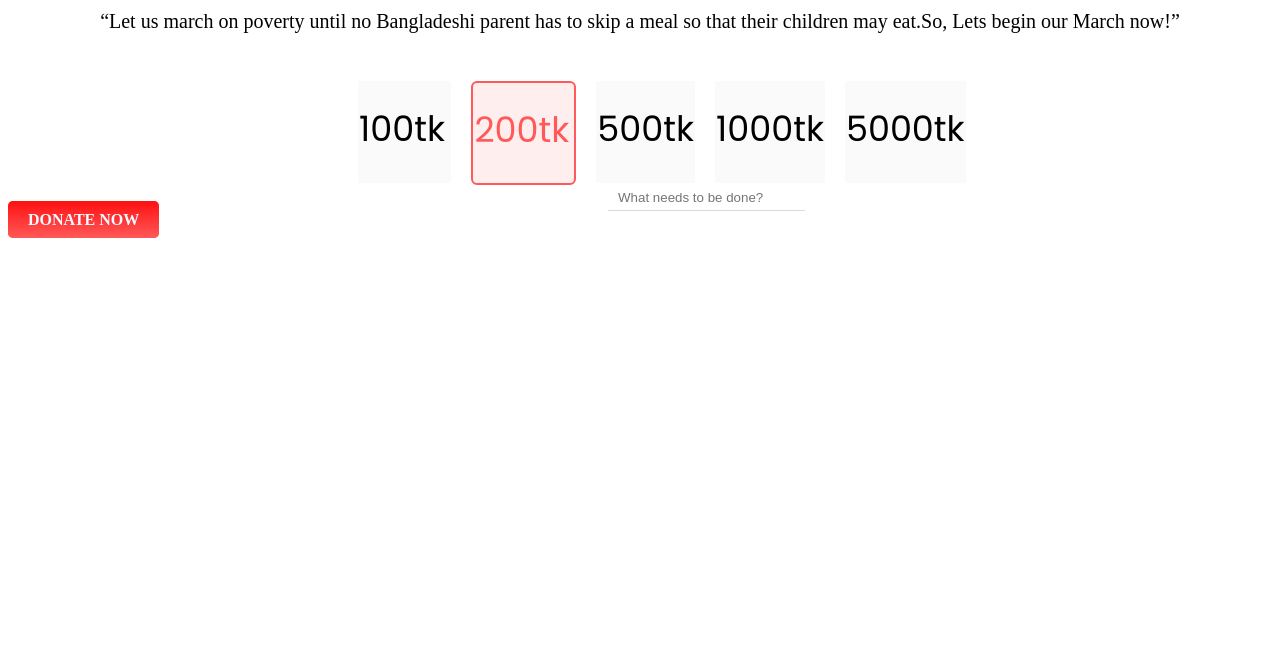
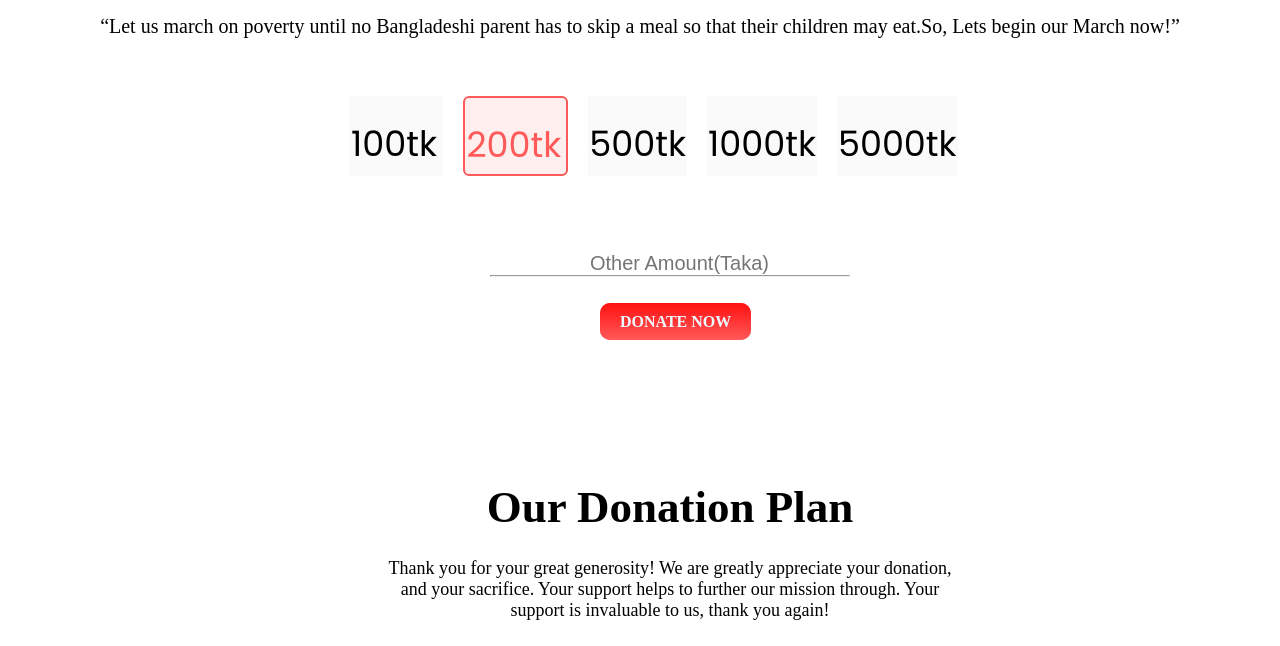
Before and after one commit to Ishrak12/assignment-1, a plain HTML site: page index.html in a window 1280 px wide. Shown: the part 623-1269 px from the top of the page. Before the commit the page ends 861 px from the top, so only its background shows below. Drawn offline with Linux system fonts and the light colour scheme.

Commit message:
Margin added

```diff
--- a/index.html
+++ b/index.html
@@ -12,6 +12,7 @@
     <link rel="stylesheet" href="style.css">
 </head>
 
+<body>
     <section class="top-cover">
         <div class="cover-image"></div>
 
@@ -40,13 +41,47 @@
         <div class="box-5"> 5000tk </div>
 
 
-</section>
+    </section> <br> <br>
+
+
     <div class="donate-2">
-    <input class="other-amount" placeholder="What needs to be done?" /> <br>
-    <a class="donate-button" target="_blank" href=""> DONATE NOW</a>
+
+        <input class="other-amount" placeholder="Other Amount(Taka)" />
+        <hr style="width: 30%;text-align:center;margin-left:450px;"> <br> <br>
+        <a style=" text-decoration: none;
+    background-image: linear-gradient(rgb(255, 16, 16), #FF5959);
+    background-color: #FF5959;
+    color: aliceblue;
+    padding: 10px 20px;
+    border-radius: 10px;
+    font-weight: 900;
+    margin-left: 560px;
+
+
+" target="_blank" href=""> DONATE NOW</a>
+
     </div>
 
-<body>
+
+
+    <div class="donation-plan">
+        <h1> Our Donation Plan</h1>
+
+        <p>Thank you for your great generosity! We are greatly appreciate your donation, and your sacrifice. Your
+            support helps to further our mission through. Your support is invaluable to us, thank you again!
+        </p>
+
+
+
+    </div>
+
+
+
+
+
+
+
+
 
 </body>
 
--- a/style.css
+++ b/style.css
@@ -1,3 +1,9 @@
+* {
+    margin: 0;
+    padding: 0;
+    box-sizing: border-box;
+}
+
 body html {
     font-family: 'Poppins', sans-serif;
     height: 100%;
@@ -13,6 +19,10 @@ body html {
     overflow: hidden;
     background: url(images/donation13.jpg);
     background-size: cover;
+    /* <!-- background: rgb(0, 0, 0);  */
+    background-color: linear-gradient(0deg, rgba(0, 0, 0, 1) 4%, rgba(255, 255, 255, 1) 100%);
+
+
 
 
 }
@@ -29,6 +39,7 @@ body html {
 
 #cover-heading {
     font-size: 50px;
+    margin: 50px;
 }
 
 #cover-paragraph {
@@ -36,6 +47,7 @@ body html {
 
     background: rgba(0, 0, 0, 0.295);
     border-radius: 9px;
+    margin: 30px;
 
 }
 
@@ -47,17 +59,20 @@ body html {
     padding: 10px 20px;
     border-radius: 5px;
     font-weight: 700;
+    margin-left: 0px;
 }
 
 #donate-today {
     font-size: 50px;
     text-align: center;
+    margin-top: 50px;
 }
 
 #donate-today-paragraph {
     position: relative;
     font-size: 20px;
     text-align: center;
+    margin: 30px;
 
 }
 
@@ -133,11 +148,12 @@ body html {
 
 .other-amount {
     border: none;
-    margin-left: 600px;
-    border-bottom: 1px solid #DADADA;
-    padding: 5px 10px;
+    margin-left: 550px;
+    border-bottom: none padding: 5px 10px;
     outline: none;
+    font-size: 20px;
 
+}
 
 [placeholder]:focus::-webkit-input-placeholder {
     transition: text-indent 0.4s 0.4s ease;
@@ -145,13 +161,32 @@ body html {
     opacity: 1;
 }
 
-    .donate-button {
+.donate-button-2 {
     text-decoration: none;
-        background-image: linear-gradient(rgb(255, 16, 16), #FF5958);
-        background-color: #FF5959;
-        color: aliceblue;
-        padding: 10px 20px;
-        border-radius: 5px;
-        font-weight: 700;
+}
+
+.donation-plan {
+    width: 50%;
+    text-align: center;
+    margin-left: 350px;
+    margin-top: 40px;
+    font-weight: 400;
 
 }
+
+
+.donate-2 {
+
+    margin: 40px;
+    margin-bottom: 150px;
+}
+
+.donation-plan h1 {
+    font-size: 45px;
+    margin-bottom: 20px;
+}
+
+.donation-plan p {
+    font-size: 18px;
+    margin: 25px;
+}
```
Lines whose indentation alone changed are shown as unchanged.
